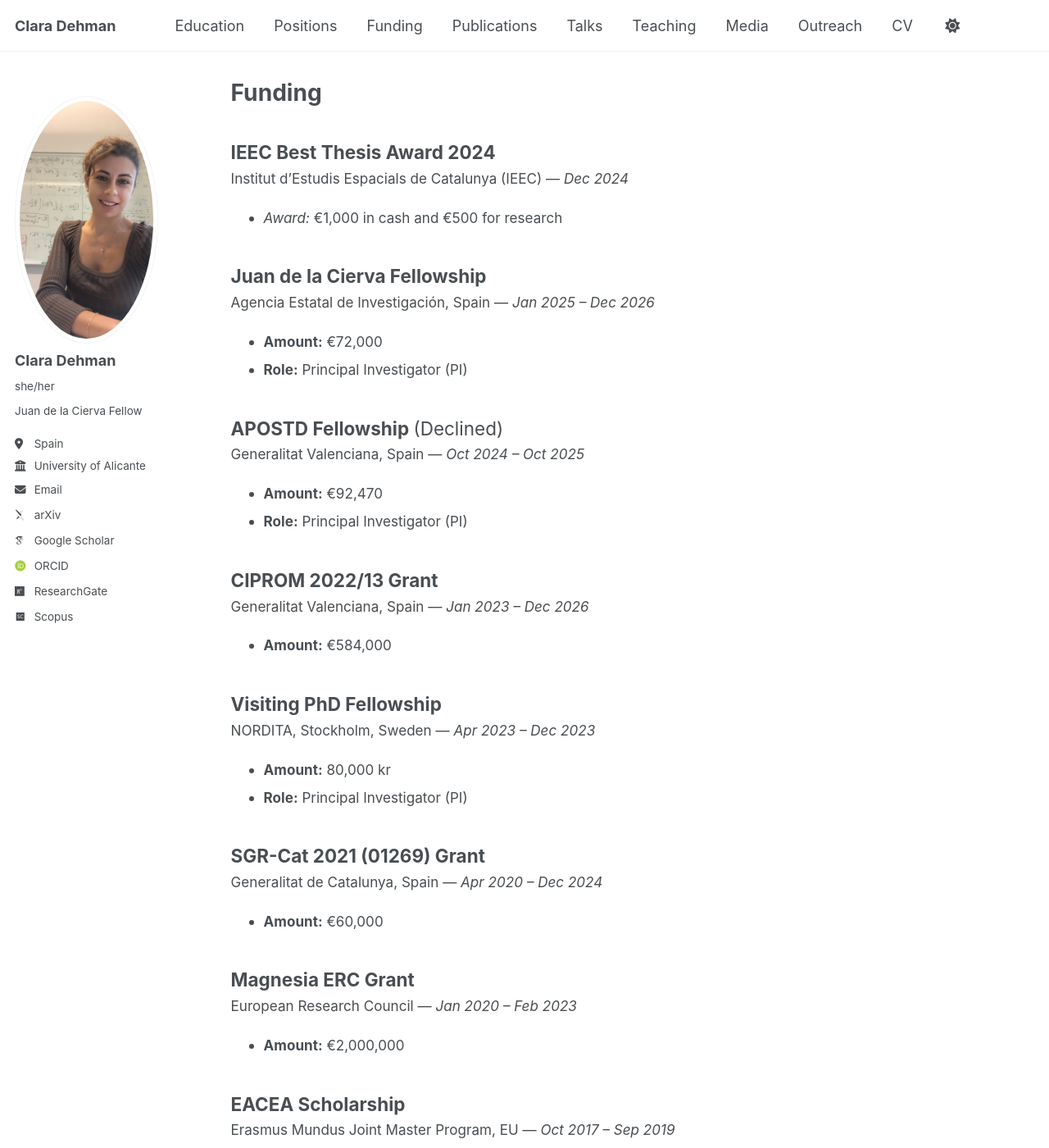
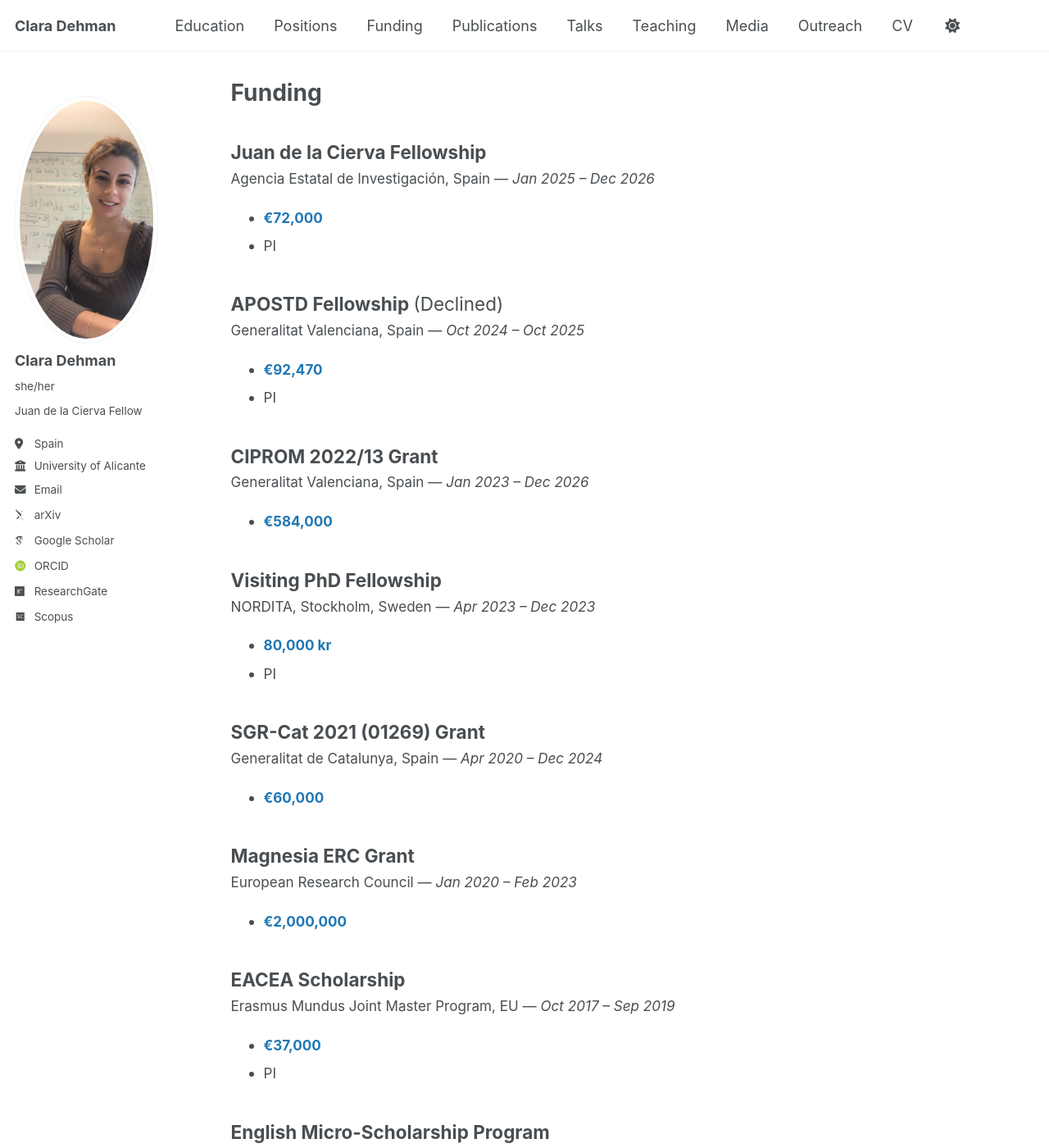
Before and after one commit to ClaraDehman/ClaraDehman.github.io, a Jekyll site: the page built from _pages/funding.html, in a window 1280 px wide and 1400 px high. Shown: the whole window at 82% size. Built offline with Jekyll 4.4.1, drawn with Linux system fonts in a browser that asks for light colours; some web fonts are replaced; some of the changed text lies outside the part shown.

Commit message:
Update funding.html

```diff
--- a/_pages/funding.html
+++ b/_pages/funding.html
@@ -8,20 +8,11 @@ author_profile: true
 {% include base_path %}
 
 <div class="archive__item">
-  <h2 class="archive__item-title">IEEC Best Thesis Award 2024</h2>
-  <p class="archive__item-excerpt" style="font-size: 0.95em;">Institut d’Estudis Espacials de Catalunya (IEEC) — <em>Dec 2024</em></p>
-  <ul class="archive__item-excerpt" style="font-size: 0.95em;">
-    <li><em>Award:</em> €1,000 in cash and €500 for research</li>
-  </ul>
-</div>
-
-
-<div class="archive__item">
   <h2 class="archive__item-title">Juan de la Cierva Fellowship</h2>
   <p class="archive__item-excerpt" style="font-size: 0.95em;">Agencia Estatal de Investigación, Spain — <em>Jan 2025 – Dec 2026</em></p>
   <ul class="archive__item-excerpt" style="font-size: 0.95em;">
-    <li><strong>Amount:</strong> €72,000</li>
-    <li><strong>Role:</strong> Principal Investigator (PI)</li>
+    <li><span style="color:#1f77b4; font-weight:bold;">€72,000</span></li>
+    <li>PI</li>
   </ul>
 </div>
 
@@ -29,8 +20,8 @@ author_profile: true
   <h2 class="archive__item-title">APOSTD Fellowship <span style="font-weight:normal;">(Declined)</span></h2>
   <p class="archive__item-excerpt" style="font-size: 0.95em;">Generalitat Valenciana, Spain — <em>Oct 2024 – Oct 2025</em></p>
   <ul class="archive__item-excerpt" style="font-size: 0.95em;">
-    <li><strong>Amount:</strong> €92,470</li>
-    <li><strong>Role:</strong> Principal Investigator (PI)</li>
+    <li><span style="color:#1f77b4; font-weight:bold;">€92,470</span></li>
+    <li>PI</li>
   </ul>
 </div>
 
@@ -38,7 +29,7 @@ author_profile: true
   <h2 class="archive__item-title">CIPROM 2022/13 Grant</h2>
   <p class="archive__item-excerpt" style="font-size: 0.95em;">Generalitat Valenciana, Spain — <em>Jan 2023 – Dec 2026</em></p>
   <ul class="archive__item-excerpt" style="font-size: 0.95em;">
-    <li><strong>Amount:</strong> €584,000</li>
+    <li><span style="color:#1f77b4; font-weight:bold;">€584,000</span></li>
   </ul>
 </div>
 
@@ -46,8 +37,8 @@ author_profile: true
   <h2 class="archive__item-title">Visiting PhD Fellowship</h2>
   <p class="archive__item-excerpt" style="font-size: 0.95em;">NORDITA, Stockholm, Sweden — <em>Apr 2023 – Dec 2023</em></p>
   <ul class="archive__item-excerpt" style="font-size: 0.95em;">
-    <li><strong>Amount:</strong> 80,000 kr</li>
-    <li><strong>Role:</strong> Principal Investigator (PI)</li>
+    <li><span style="color:#1f77b4; font-weight:bold;">80,000 kr</span></li>
+    <li>PI</li>
   </ul>
 </div>
 
@@ -55,7 +46,7 @@ author_profile: true
   <h2 class="archive__item-title">SGR-Cat 2021 (01269) Grant</h2>
   <p class="archive__item-excerpt" style="font-size: 0.95em;">Generalitat de Catalunya, Spain — <em>Apr 2020 – Dec 2024</em></p>
   <ul class="archive__item-excerpt" style="font-size: 0.95em;">
-    <li><strong>Amount:</strong> €60,000</li>
+    <li><span style="color:#1f77b4; font-weight:bold;">€60,000</span></li>
   </ul>
 </div>
 
@@ -63,7 +54,7 @@ author_profile: true
   <h2 class="archive__item-title">Magnesia ERC Grant</h2>
   <p class="archive__item-excerpt" style="font-size: 0.95em;">European Research Council — <em>Jan 2020 – Feb 2023</em></p>
   <ul class="archive__item-excerpt" style="font-size: 0.95em;">
-    <li><strong>Amount:</strong> €2,000,000</li>
+    <li><span style="color:#1f77b4; font-weight:bold;">€2,000,000</span></li>
   </ul>
 </div>
 
@@ -71,8 +62,8 @@ author_profile: true
   <h2 class="archive__item-title">EACEA Scholarship</h2>
   <p class="archive__item-excerpt" style="font-size: 0.95em;">Erasmus Mundus Joint Master Program, EU — <em>Oct 2017 – Sep 2019</em></p>
   <ul class="archive__item-excerpt" style="font-size: 0.95em;">
-    <li><strong>Amount:</strong> €37,000</li>
-    <li><strong>Role:</strong> Principal Investigator (PI)</li>
+    <li><span style="color:#1f77b4; font-weight:bold;">€37,000</span></li>
+    <li>PI</li>
   </ul>
 </div>
 
@@ -80,8 +71,8 @@ author_profile: true
   <h2 class="archive__item-title">English Micro-Scholarship Program</h2>
   <p class="archive__item-excerpt" style="font-size: 0.95em;">American Embassy of Beirut, Lebanon — <em>Sep 2012 – Jun 2014</em></p>
   <ul class="archive__item-excerpt" style="font-size: 0.95em;">
-    <li><strong>Amount:</strong> $2,000</li>
-    <li><strong>Role:</strong> Principal Investigator (PI)</li>
+    <li><span style="color:#1f77b4; font-weight:bold;">$2,000</span></li>
+    <li>PI</li>
   </ul>
 </div>
 
@@ -89,6 +80,6 @@ author_profile: true
   <h2 class="archive__item-title">Best Thesis Award 2024</h2>
   <p class="archive__item-excerpt" style="font-size: 0.95em;">Institut d’Estudis Espacials de Catalunya (IEEC) — <em>Dec 2024</em></p>
   <ul class="archive__item-excerpt" style="font-size: 0.95em;">
-    <li><strong>Award:</strong> €1,000 (cash) + €500 (research budget)</li>
+    <li><span style="color:#1f77b4; font-weight:bold;">€1,000</span> (cash) + <span style="color:#1f77b4; font-weight:bold;">€500</span> (research budget)</li>
   </ul>
 </div>
```
